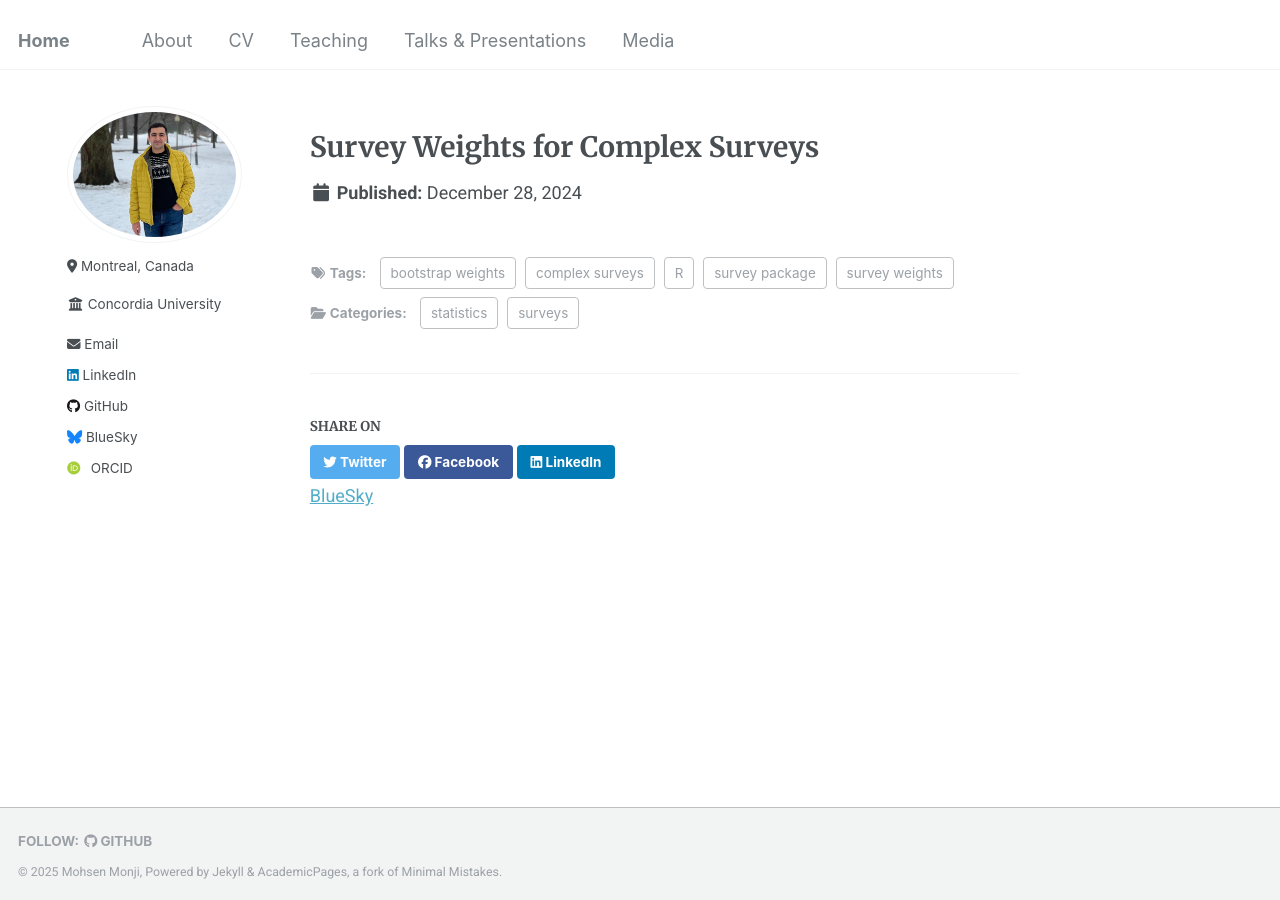
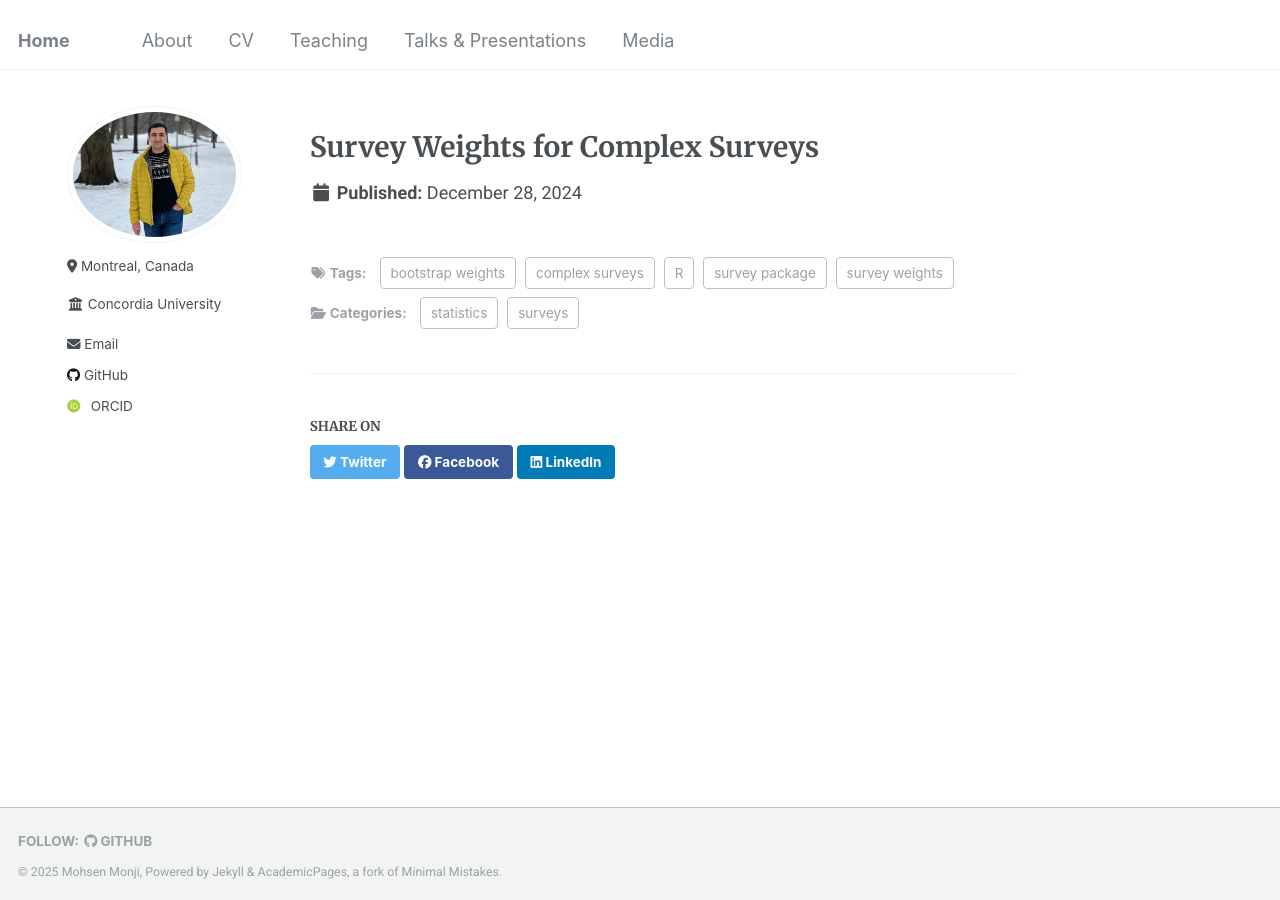
Before and after one commit to Mohsnmonji/mohsnmonji.github.io, a Jekyll site: the page built from _posts/2024-12-28-survey-weights.md, in a window 1280 px wide. Built offline with Jekyll 4.4.1, drawn with Linux system fonts in a browser that asks for light colours; some web fonts are replaced; part of the change alters nothing that is shown.

Commit message:
Update _config.yml

```diff
--- a/_config.yml
+++ b/_config.yml
@@ -32,9 +32,9 @@ author:
   # Academic websites
 
   # Social media
-  linkedin: "mohsen-monji-0a3a37269"
+
   github: "Mohsnmonji"
-  bluesky: "mohsenmonji.bsky.social"
+
   orcid: "https://orcid.org/0009-0003-8682-910X"
 
 # Publication Categories
```
